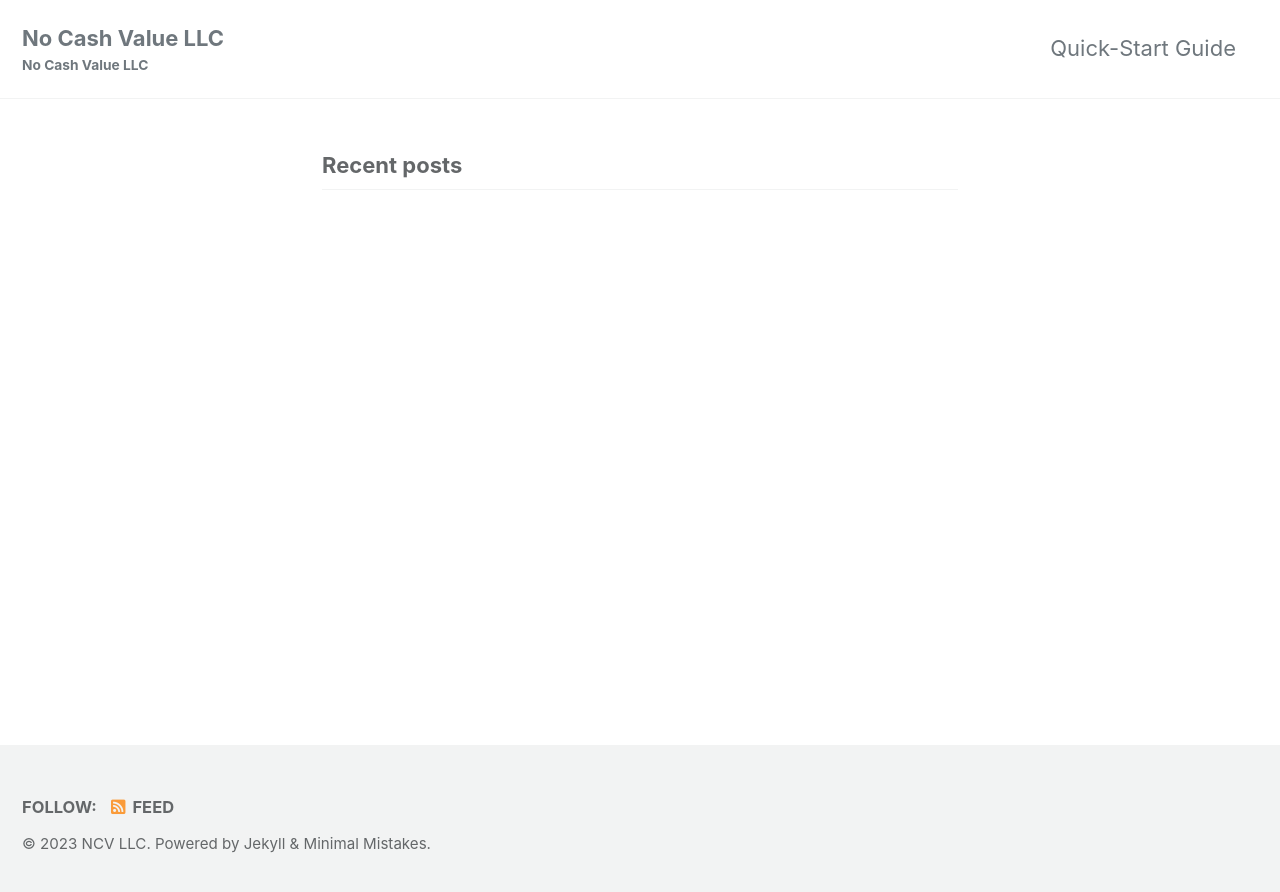
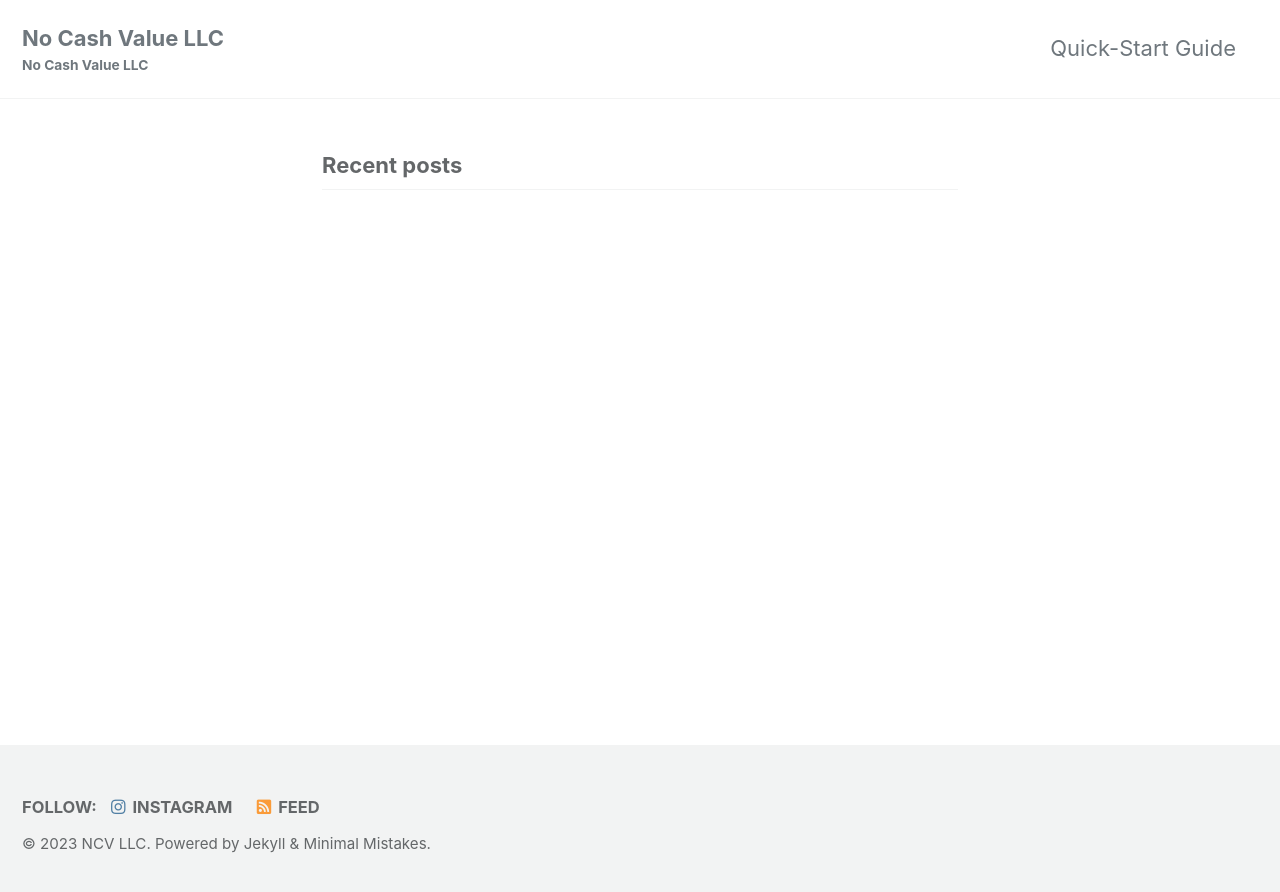
Before and after one commit to cdigitaldetroit/NCVLLC, a Jekyll site: the page built from index.html, in a window 1280 px wide. Shown: the top 892 px of the page. Built offline with Jekyll 4.4.1, drawn with Linux system fonts in a browser that asks for light colours; cached includes are drawn as plain includes; the list of posts is cut into pages by our own code.

Commit message:
Added Insta link

```diff
--- a/_config.yml
+++ b/_config.yml
@@ -21,7 +21,7 @@ title_separator          : "|"
 subtitle                 : "No Cash Value LLC" # site tagline that appears below site title in masthead
 name                     : "NCV LLC"
 description              : # "An amazing website."
-url                      : # the base hostname & protocol for your site e.g. "https://mmistakes.github.io"
+url                      : "https://www.ncvllc.com" # the base hostname & protocol for your site e.g. "https://mmistakes.github.io"
 baseurl                  : # the subpath of your site, e.g. "/blog"
 repository               : # GitHub username/repo-name e.g. "mmistakes/minimal-mistakes"
 teaser                   : # path of fallback teaser image, e.g. "/assets/images/500x300.png"
@@ -149,7 +149,7 @@ footer:
       # url:
     - label: "Instagram"
       icon: "fab fa-fw fa-instagram"
-      # url:
+      url: "https://www.instagram.com/ncvllc/"
 
 
 # Reading Files
```
